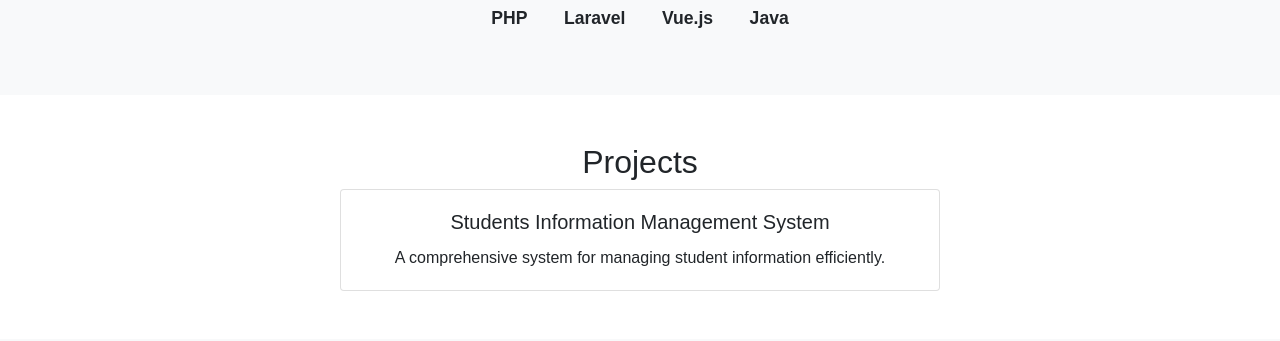
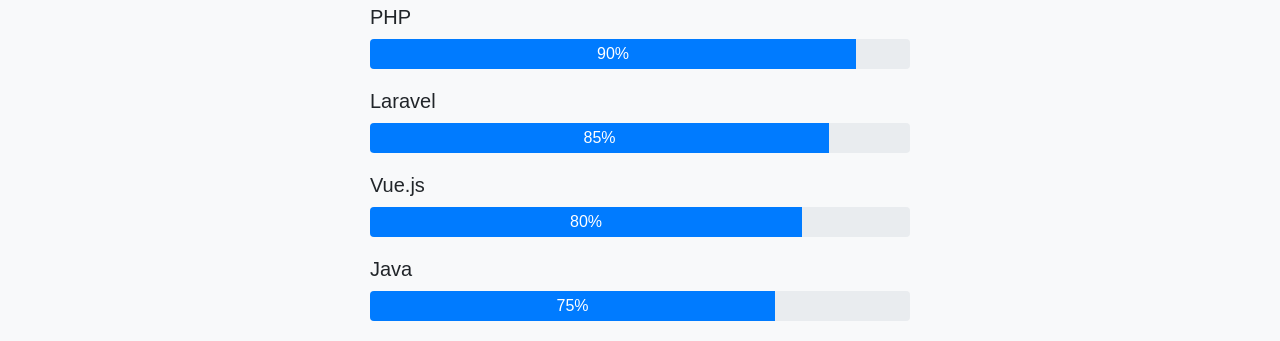
Before and after one commit to Ewaife/ewaife.github.io, a plain HTML site: page index.html in a window 1280 px wide. Shown: the part 611-952 px from the top of the page. Drawn offline with nearby package versions, Linux system fonts and the light colour scheme.

Commit message:
Another Update

```diff
--- a/index.css
+++ b/index.css
@@ -1,5 +1,6 @@
 body {
     font-family: Arial, sans-serif;
+    margin-top: 56px; /* Offset for fixed navbar */
 }
 
 header {
@@ -10,19 +11,26 @@
     font-size: 1.2rem;
 }
 
-#skills ul {
-    list-style-type: none;
-    padding: 0;
+.skill {
+    margin-bottom: 20px;
 }
 
-#skills ul li {
-    display: inline;
-    font-size: 1.1rem;
+.skill h5 {
+    margin-bottom: 10px;
+}
+
+.progress {
+    height: 30px;
+}
+
+.progress-bar {
+    line-height: 30px;
+    font-size: 1rem;
 }
 
 #projects .card {
     margin: 0 auto;
-    max-width: 600px;
+    max-width: 800px;
 }
 
 footer {
--- a/index.html
+++ b/index.html
@@ -5,11 +5,12 @@
     <meta name="viewport" content="width=device-width, initial-scale=1.0">
     <title>Osere Monday Stephen - Portfolio</title>
     <link href="https://stackpath.bootstrapcdn.com/bootstrap/4.5.2/css/bootstrap.min.css" rel="stylesheet">
+    <link href="https://cdnjs.cloudflare.com/ajax/libs/font-awesome/5.15.3/css/all.min.css" rel="stylesheet">
     <link href="index.css" rel="stylesheet">
 </head>
 <body>
     <!-- Navbar -->
-    <nav class="navbar navbar-expand-lg navbar-light bg-light">
+    <nav class="navbar navbar-expand-lg navbar-light bg-light fixed-top">
         <a class="navbar-brand" href="#">Osere Monday Stephen</a>
         <button class="navbar-toggler" type="button" data-toggle="collapse" data-target="#navbarNav" aria-controls="navbarNav" aria-expanded="false" aria-label="Toggle navigation">
             <span class="navbar-toggler-icon"></span>
@@ -54,12 +55,32 @@
             <div class="row">
                 <div class="col-md-12 text-center">
                     <h2>Skills</h2>
-                    <ul class="list-inline">
-                        <li class="list-inline-item mx-3"><strong>PHP</strong></li>
-                        <li class="list-inline-item mx-3"><strong>Laravel</strong></li>
-                        <li class="list-inline-item mx-3"><strong>Vue.js</strong></li>
-                        <li class="list-inline-item mx-3"><strong>Java</strong></li>
-                    </ul>
+                </div>
+                <div class="col-md-6 offset-md-3">
+                    <div class="skill">
+                        <h5>PHP</h5>
+                        <div class="progress">
+                            <div class="progress-bar" role="progressbar" style="width: 90%;" aria-valuenow="90" aria-valuemin="0" aria-valuemax="100">90%</div>
+                        </div>
+                    </div>
+                    <div class="skill">
+                        <h5>Laravel</h5>
+                        <div class="progress">
+                            <div class="progress-bar" role="progressbar" style="width: 85%;" aria-valuenow="85" aria-valuemin="0" aria-valuemax="100">85%</div>
+                        </div>
+                    </div>
+                    <div class="skill">
+                        <h5>Vue.js</h5>
+                        <div class="progress">
+                            <div class="progress-bar" role="progressbar" style="width: 80%;" aria-valuenow="80" aria-valuemin="0" aria-valuemax="100">80%</div>
+                        </div>
+                    </div>
+                    <div class="skill">
+                        <h5>Java</h5>
+                        <div class="progress">
+                            <div class="progress-bar" role="progressbar" style="width: 75%;" aria-valuenow="75" aria-valuemin="0" aria-valuemax="100">75%</div>
+                        </div>
+                    </div>
                 </div>
             </div>
         </div>
@@ -70,10 +91,18 @@
         <div class="row">
             <div class="col-md-12 text-center">
                 <h2>Projects</h2>
-                <div class="card">
-                    <div class="card-body">
-                        <h5 class="card-title">Students Information Management System</h5>
-                        <p class="card-text">A comprehensive system for managing student information efficiently.</p>
+                <div class="card mb-3">
+                    <div class="row no-gutters">
+                        <div class="col-md-4">
+                            <img src="project-image.jpg" class="card-img" alt="Project Image">
+                        </div>
+                        <div class="col-md-8">
+                            <div class="card-body">
+                                <h5 class="card-title">Students Information Management System</h5>
+                                <p class="card-text">A comprehensive system for managing student information efficiently.</p>
+                                <p class="card-text"><small class="text-muted">Last updated 3 mins ago</small></p>
+                            </div>
+                        </div>
                     </div>
                 </div>
             </div>
@@ -87,6 +116,8 @@
                 <div class="col-md-12 text-center">
                     <h2>Contact Me</h2>
                     <p>Email: stejay4god@gmail.com</p>
+                    <p>LinkedIn: <a href="https://www.linkedin.com/in/yourprofile" target="_blank">LinkedIn Profile</a></p>
+                    <p>GitHub: <a href="https://github.com/yourprofile" target="_blank">GitHub Profile</a></p>
                 </div>
             </div>
         </div>
```
